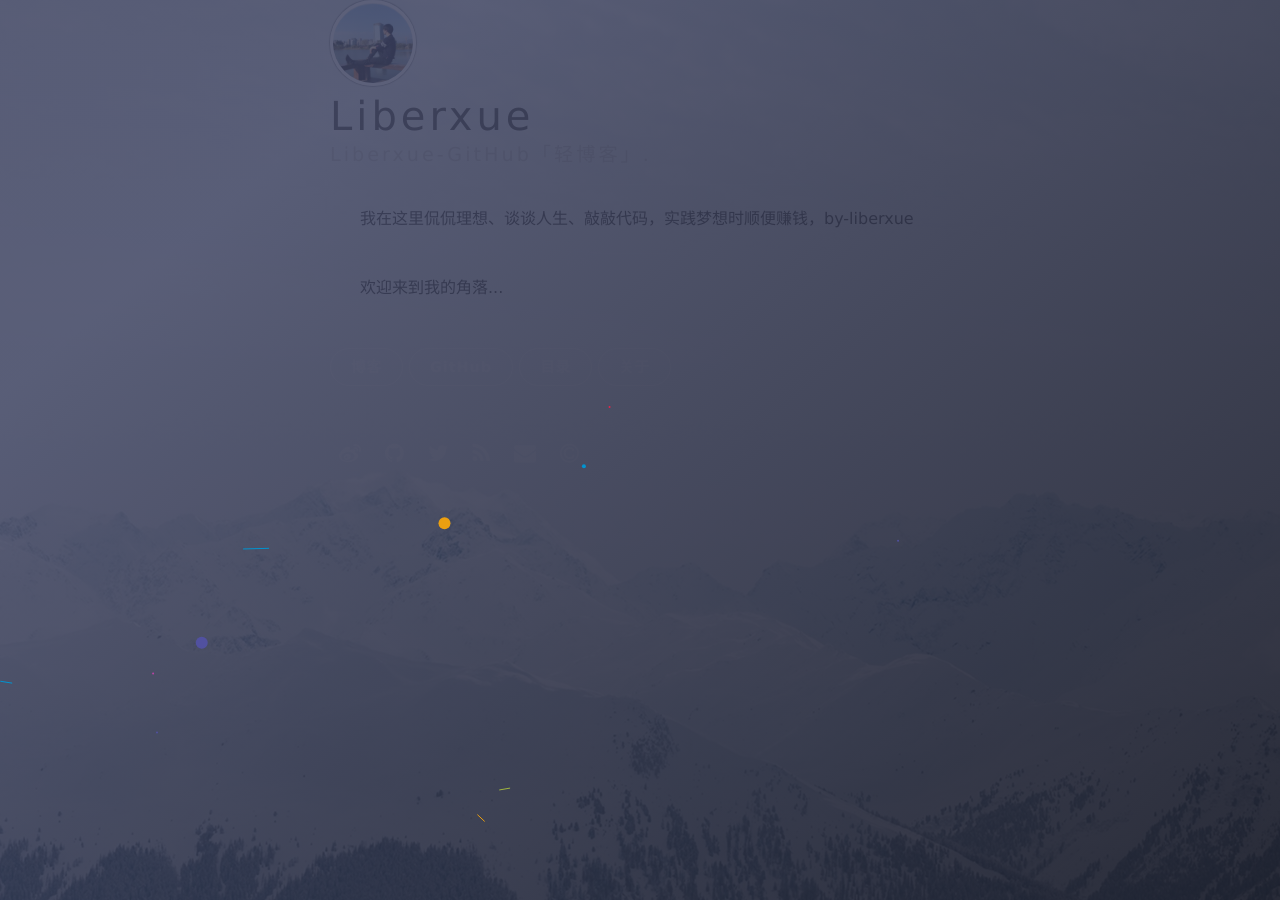
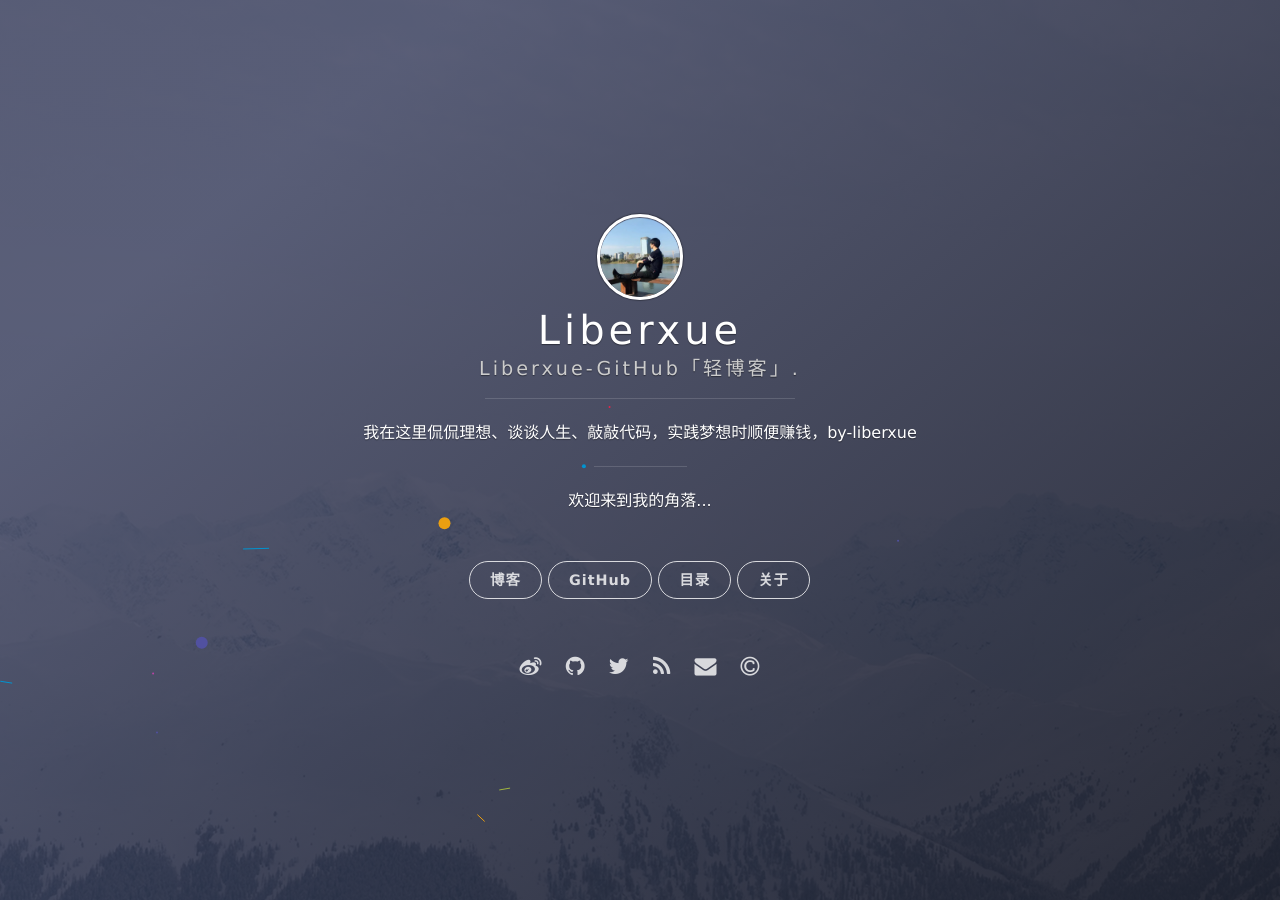
Before and after one commit to qyh214/liberxue.github.io, a Jekyll site: the page built from index.html, in a window 1280 px wide. Built offline with Jekyll 4.4.1, drawn with Linux system fonts in a browser that asks for light colours; nearby versions of some CDN libraries; the list of posts is cut into pages by our own code; comment, search, counter and statistics services are not loaded.

Commit message:
fix z-index bug

```diff
--- a/_includes/side-panel.html
+++ b/_includes/side-panel.html
@@ -5,7 +5,7 @@
 </div>
 
 		</div>
-  <div class="panel-main"style="z-index:999;>
+  <div class="panel-main"style="z-index:999;">
     <div class="panel-main__inner panel-inverted">
     <div class="panel-main__content">
         <a href="/#blog" title="前往 {{ site.title }} 的主页" class="blog-button"><img src="/assets/siteinfo/avatar.jpg" width="80" alt="{{ site.title }} logo" class="panel-cover__logo logo" /></a>
```
